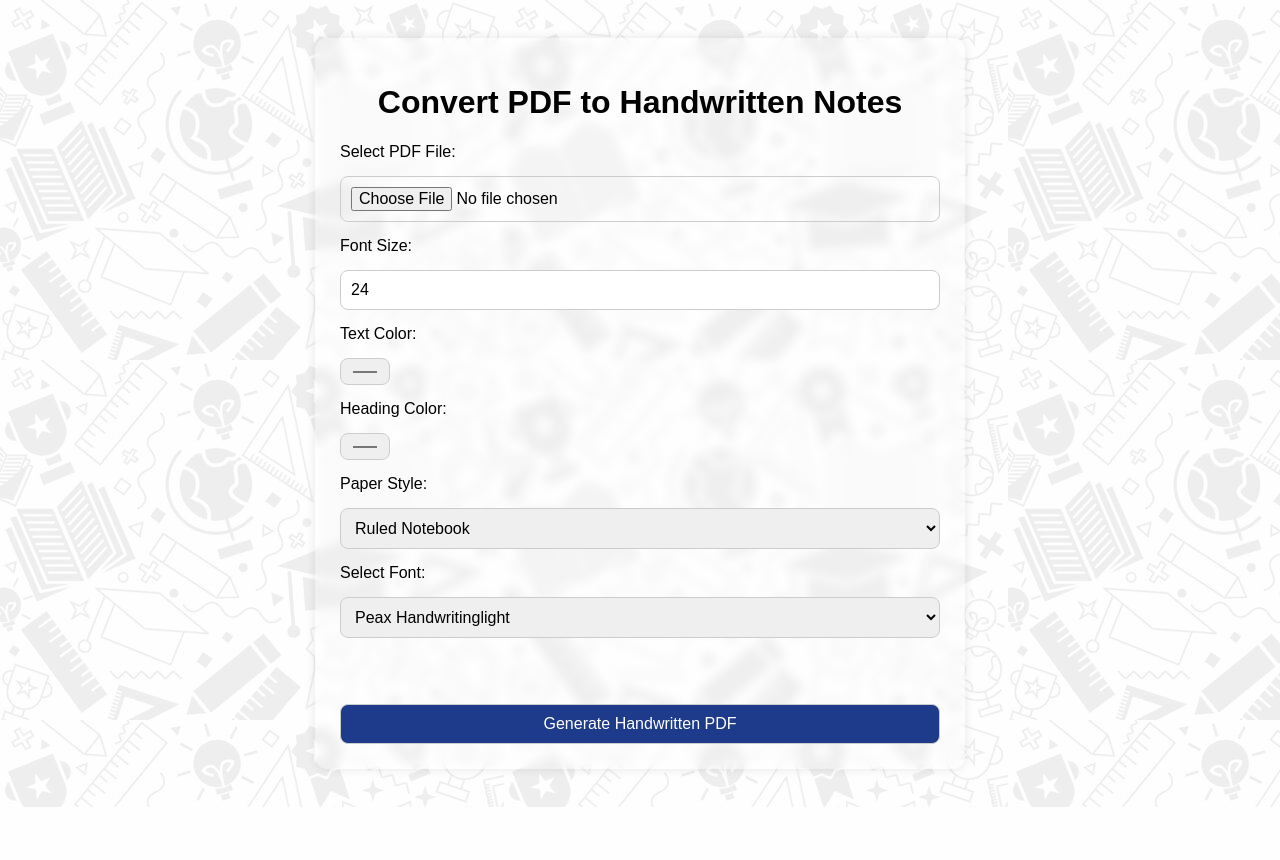
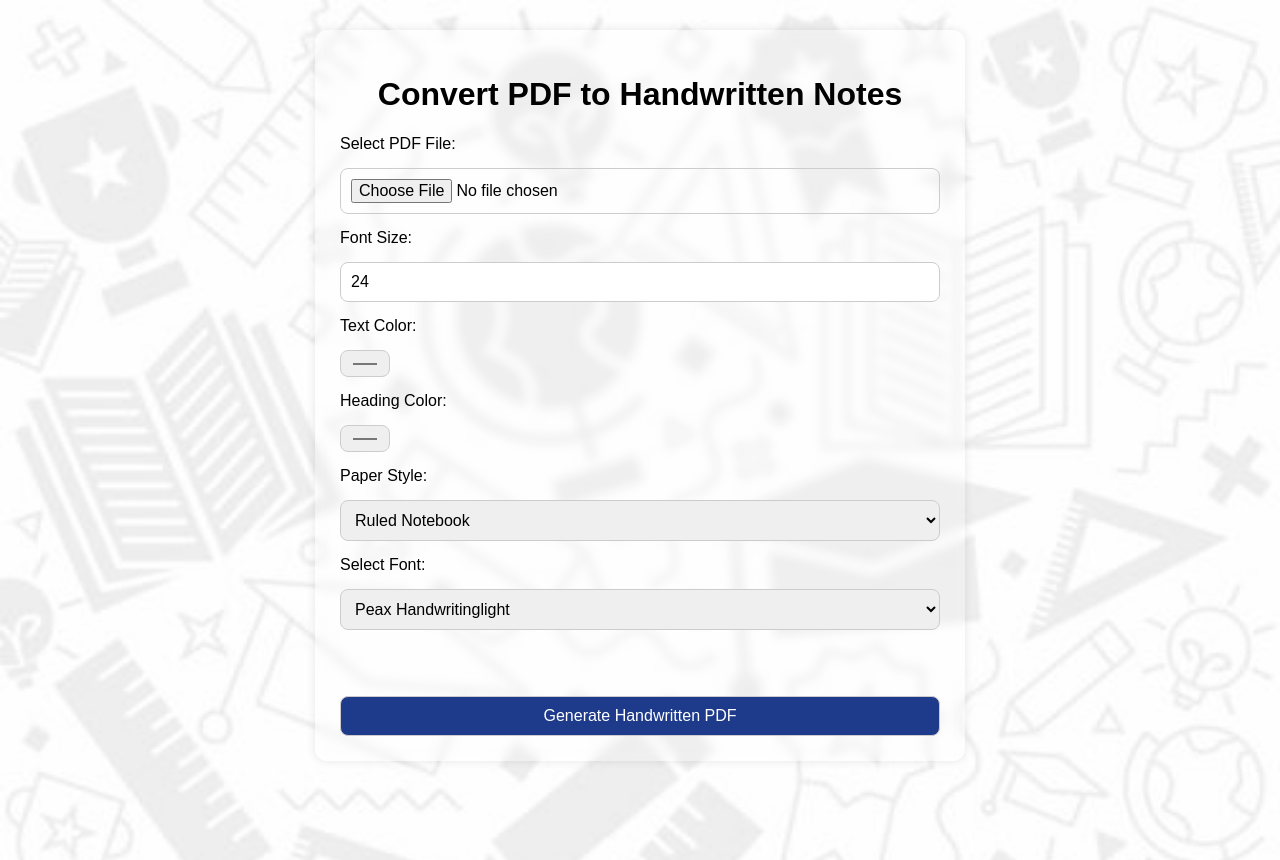
Before and after one commit to SabreenaKhan/pdf-to-handwritten, a Flask app: page / in a window 1280 px wide. Before the commit the page ends 807 px from the top, so only its background shows below. Run offline with Flask 3, Linux system fonts and the light colour scheme.

Commit message:
Fixed background image and Flask static file linking

```diff
--- a/static/style.css
+++ b/static/style.css
@@ -1,22 +1,40 @@
+/* Apply height to both to ensure the canvas exists */
+html, body {
+    height: 100%;
+    margin: 0;
+    padding: 0;
+}
+
 body {
     font-family: sans-serif;
-    background: #f8f9fa;
     padding: 30px;
-    background-image: url("/static/background.jpg");
+    min-height: 100vh;
+    /* Use a direct URL first to test if the code works */
+    background-image: url("background.jpg");
+    background-repeat: no-repeat;
+    background-position: center;
+    background-size: cover;
+    background-attachment: fixed; /* This is key for visibility */
+}
+/* body {
+    font-family: sans-serif;
+    padding: 30px;
+    min-height: 100vh;
+    background-image: url("https://picsum.photos/1920/1080");
+    background-repeat: no-repeat;
+    background-position: center;
+    background-size: cover;
   }
-
+   */
   .container {
     max-width: 600px;
-    background: white;
+    background: rgba(255, 255, 255, 0.1);  /* light transparent white */
     padding: 25px;
     border-radius: 12px;
     box-shadow: 0 0 10px rgba(0,0,0,0.1);
     margin: auto;
-    background: rgba(255, 255, 255, 0.1);  /* light transparent white */
     backdrop-filter: blur(5px);           /* blur effect */
-    -webkit-backdrop-filter: blur(10px)
-
-
+    -webkit-backdrop-filter: blur(10px);
   }
 
   h1 {
```
